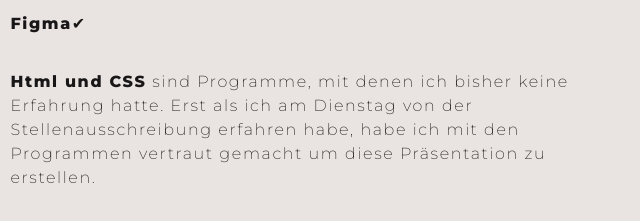
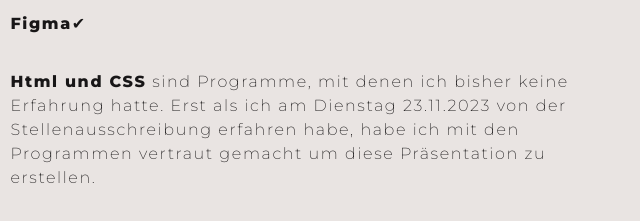
Before and after one commit to viktoriiasokaliuk/portfolio, a plain HTML site: page index.html in a window 1280 px wide. Shown: the part 3185-3406 px from the top of the page, 640-1280 px from the left. Drawn offline with Linux system fonts and the light colour scheme.

Commit message:
Update index.html

```diff
--- a/index.html
+++ b/index.html
@@ -260,7 +260,7 @@
             Ich möchte mit Ihnen gemeinsam abwechslungsreiche Webauftritte für Unternehmen aus der <strong>Region</strong> realisieren.
           </p>
           <p><strong>Figma</strong>✔</p>
-          <p><strong>Html und CSS</strong> sind Programme, mit denen ich bisher keine Erfahrung hatte. Erst als ich am Dienstag von der Stellenausschreibung erfahren habe, habe ich mit den Programmen vertraut gemacht um diese Präsentation zu erstellen.
+          <p><strong>Html und CSS</strong> sind Programme, mit denen ich bisher keine Erfahrung hatte. Erst als ich am Dienstag 23.11.2023 von der Stellenausschreibung erfahren habe, habe ich mit den Programmen vertraut gemacht um diese Präsentation zu erstellen.
           </p>
           <p>
             Da ich auch an die Kraft der authentischen Kommunikation glaube, besuche ich einen <strong>C1-Kurs</strong>, um meine Deutschkenntnisse zu perfektionieren.
```
